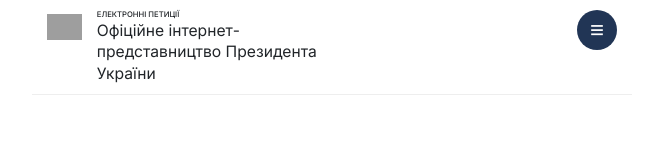
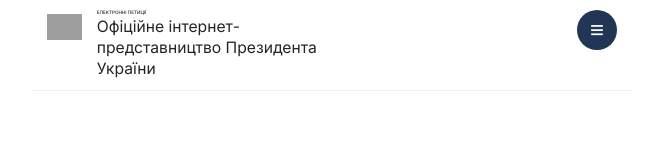
Before and after one commit to petition99/petition, a plain HTML site: page index.html in a window 1280 px wide. Shown: the full height of the page, 308-971 px from the left. Drawn offline with Linux system fonts and the light colour scheme; grey boxes are pictures that could not be loaded.

Commit message:
Decrease site title font size
Reduced the font size of the site title from 7.66px to 4.6px.

```diff
--- a/index.html
+++ b/index.html
@@ -50,7 +50,7 @@
         }
 
         .site-title {
-            font-size: 7.66px;
+            font-size: 4.6px; /* ОНОВЛЕНО: Зменшено з 7.66px на 40% (7.66 * 0.6 = 4.596) */
             font-weight: 500;
         }
 
@@ -212,10 +212,8 @@
         </div>
     </div>
 
-    <!-- Твій існуючий контент нижче... -->
-</div>
+    </div>
 
-<!-- === Повноекранне меню === -->
 <div class="fullscreen-menu" id="fullscreenMenu">
     <div class="menu-close" id="closeMenu">&times;</div>
 
```
